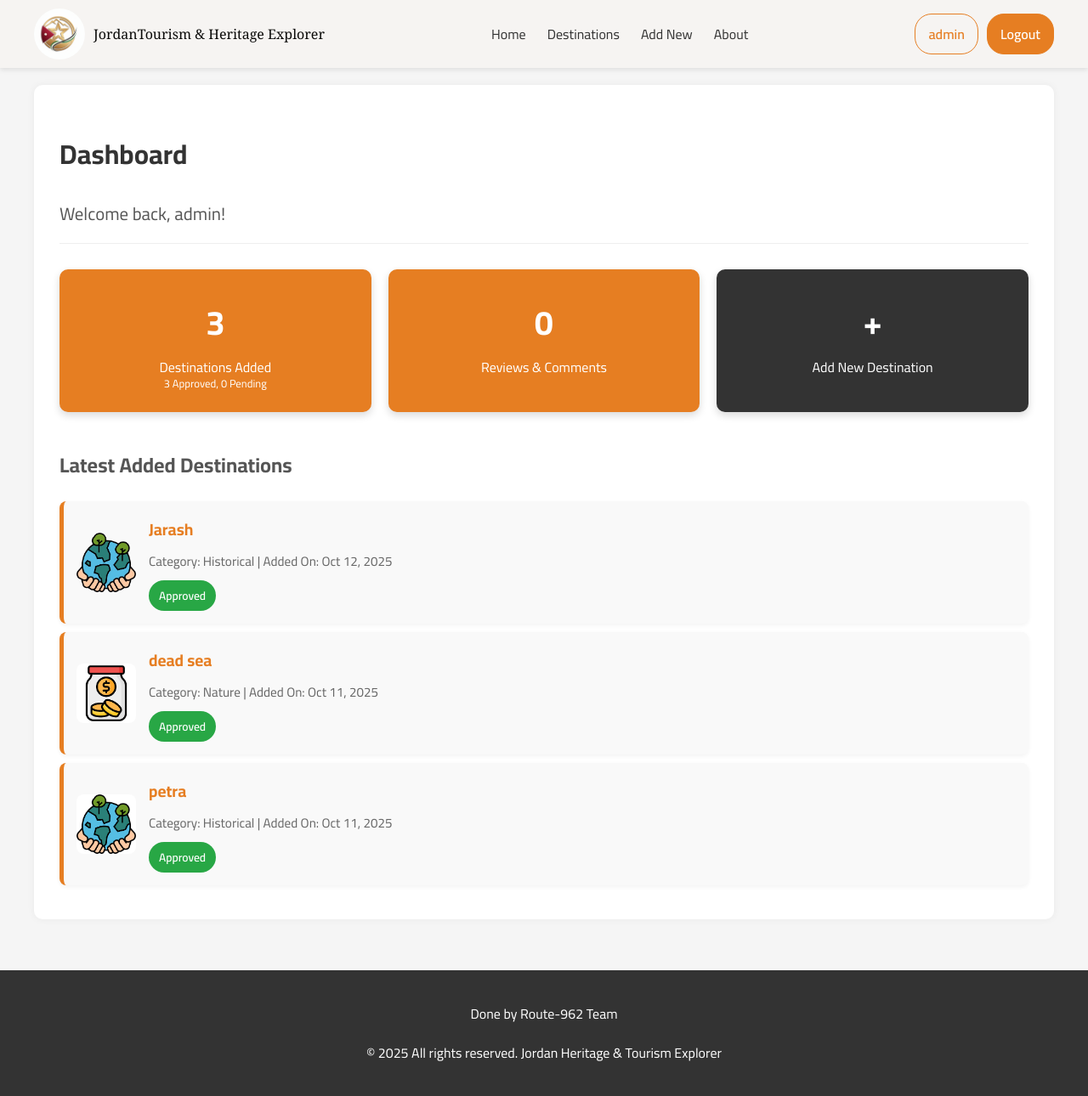
After one commit to DanyahOdeh/jordan-heritage-and-tourism-explorer, a Django app: page /user-dashboard/ in a window 1280 px wide. The commit adds this page. Shown: the whole page at 85% size. Run offline with Django 5.2, Linux system fonts and the light colour scheme; a user stored in the database is signed in; data comes from the database, SQL or seed files in the repository; both versions use the stored data as it was after the commit.

Commit message:
userdashboard was implemented

```diff
--- a/main_app/static/css/base.css
+++ b/main_app/static/css/base.css
@@ -5,10 +5,11 @@ body {
     color: #333;
 }
 
-/* Navbar */
+/* Navbar Container */
 .navbar-container {
     background-color: rgb(246, 244, 242);
     box-shadow: 0 2px 6px rgba(0,0,0,0.1);
+    width: 100%;
 }
 
 .navbar {
@@ -16,17 +17,19 @@ body {
     justify-content: space-between;
     align-items: center;
     padding: 10px 40px;
+    max-width: 1400px;
+    margin: 0 auto;
     direction: ltr;
 }
 
-
+/* Logo */
 .logo {
     display: flex;
-
     align-items: center;
     gap: 10px;
-
-    order: 1;
+    order: -1;
+    margin-left: auto;
+    margin-right: 0;
 }
 
 .logo img {
@@ -41,65 +44,101 @@ body {
     color: #0a0a09;
     font-weight: 150;
     line-height: 1;
+    white-space: nowrap;
 }
 
-
+/* Navigation Links */
 .nav-links {
-    order: 2;
-    text-align: center;
+    display: flex;
+    gap: 25px;
+    justify-content: center;
+    flex-grow: 1;
+    order: 0;
+    direction: ltr;
 }
 
 .nav-links a {
-    margin: 0 12px;
     text-decoration: none;
     color: #333;
     font-weight: 500;
+    padding: 5px 0;
+    transition: color 0.3s ease;
 }
 
+.nav-links a:hover,
 .nav-links a.active {
     color: #e67e22;
     font-weight: bold;
 }
 
-
+/* Search and Login/Signup/Profile/Logout Buttons */
 .search-login {
     display: flex;
     gap: 10px;
-    order: 3;
+    align-items: center;
+    order: 1;
+    margin-left: 0;
+    margin-right: auto;
+
 }
 
-.search-login .btn-auth {
+.btn-auth {
     padding: 8px 15px;
     border-radius: 20px;
     text-decoration: none;
     font-weight: 600;
+    transition: background-color 0.3s ease, color 0.3s ease;
+    display: inline-block;
 }
 
 .btn-auth.login {
     border: 1px solid #e67e22;
     color: #e67e22;
+    background-color: transparent;
 }
 
 .btn-auth.signup {
     background-color: #e67e22;
     color: white;
+    border: 1px solid #e67e22;
 }
 
-.btn-logout {
-    background: none;
-    border: none;
+.btn-auth.login:hover {
+    background-color: #fcece0;
+    color: #e67e22;
+}
+
+.btn-auth.signup:hover {
+    background-color: #d1701e;
     color: white;
-    cursor: pointer;
-    font-size: 1rem;
-    margin-left: 1rem;
-}
-.btn-logout:hover {
-    text-decoration: underline;
 }
 
 
+.logout-form {
+    margin: 0;
+    display: inline-block;
+}
 
-/* Hero Section */
+.logout-button {
+    border: none;
+    cursor: pointer;
+    padding: 8px 15px;
+    border-radius: 20px;
+    font-weight: 600;
+    background-color: #e67e22;
+    color: white;
+    font-family: inherit;
+    font-size: inherit;
+    transition: background-color 0.3s ease, color 0.3s ease;
+    display: inline-block;
+}
+
+.logout-button:hover {
+    background-color: #d1701e;
+    color: white;
+}
+
+
 .hero-section {
     background-image: url("/static/images/heroo.jpg");
     background-size: cover;
@@ -108,9 +147,10 @@ body {
     display: flex;
     justify-content: center;
     align-items: center;
+    color: white;
     text-align: center;
-    color: white;
 }
+
 
 .hero-content h1 {
     font-size: 35px;
@@ -189,6 +229,8 @@ body {
     border-radius: 25px;
     text-decoration: none;
 }
+
+/* About Jordan Section */
 .about-jordan {
     background-color: #ffffff;
     padding: 60px 100px;
@@ -197,6 +239,9 @@ body {
     border-top: 4px solid #e67e22;
     border-radius: 10px;
     box-shadow: 0 4px 20px rgba(0, 0, 0, 0.1);
+    max-width: 1200px;
+    margin-left: auto;
+    margin-right: auto;
 }
 
 .about-content h2 {
@@ -217,6 +262,7 @@ body {
     font-family: 'Cairo', sans-serif;
 }
 
+/* Tourism Section */
 .tourism-section {
     max-width: 800px;
     margin: auto;
@@ -270,16 +316,13 @@ body {
     margin-top: 5px;
     font-size: 1rem;
 }
+
 /* Footer */
 footer {
     background-color: #333;
     color: white;
     text-align: center;
     padding: 20px 0;
+    margin-top: 40px;
+    direction: ltr;
 }
-
-.footer-links a {
-    color: #f1f1f1;
-    text-decoration: none;
-    margin: 0 10px;
-}
--- /dev/null
+++ b/main_app/static/css/dashboard.css
@@ -0,0 +1,237 @@
+:root {
+    --primary-color: #e67e22;
+    --sidebar-width: 250px;
+}
+
+/* Dashboard Specific Styles */
+.dashboard-wrapper {
+    display: flex;
+    min-height: calc(100vh - 80px);
+    padding: 20px 40px;
+    gap: 30px;
+    max-width: 1400px;
+    margin: 0 auto;
+}
+
+/* Sidebar */
+.sidebar {
+    width: var(--sidebar-width);
+    background-color: #fff;
+    padding: 20px;
+    box-shadow: 0 0 10px rgba(0,0,0,0.05);
+    border-radius: 10px;
+    flex-shrink: 0;
+}
+
+.sidebar h3 {
+    border-bottom: 2px solid #eee;
+    padding-bottom: 15px;
+    margin-bottom: 20px;
+    color: var(--primary-color);
+    text-align: center;
+}
+
+.sidebar-nav {
+    list-style: none;
+    padding: 0;
+    margin: 0;
+}
+
+.sidebar-nav li {
+    margin-bottom: 8px;
+}
+
+.sidebar-nav a {
+    display: flex;
+    align-items: center;
+    padding: 12px 15px;
+    text-decoration: none;
+    color: #555;
+    border-radius: 8px;
+    transition: background-color 0.3s, color 0.3s;
+    font-weight: 500;
+}
+
+.sidebar-nav a i {
+    margin-right: 10px;
+    font-size: 1.1rem;
+    color: #888;
+}
+
+.sidebar-nav a:hover,
+.sidebar-nav a.active {
+    background-color: #fcece0;
+    color: var(--primary-color);
+    font-weight: bold;
+}
+.sidebar-nav a.active i {
+    color: var(--primary-color);
+}
+
+/* Main Content */
+.main-content {
+    flex-grow: 1;
+    padding: 30px;
+    background-color: #fff;
+    border-radius: 10px;
+    box-shadow: 0 0 10px rgba(0,0,0,0.05);
+}
+
+.main-content h1 {
+    color: #333;
+    margin-bottom: 10px;
+}
+
+.welcome-message {
+    margin-bottom: 30px;
+    padding-bottom: 15px;
+    border-bottom: 1px solid #eee;
+    font-size: 1.3rem;
+    color: #555;
+}
+
+/* Stat Cards */
+.stat-cards-grid {
+    display: grid;
+    grid-template-columns: repeat(auto-fit, minmax(200px, 1fr));
+    gap: 20px;
+    margin-bottom: 40px;
+}
+
+.stat-card {
+    background-color: var(--primary-color);
+    color: white;
+    padding: 25px;
+    border-radius: 10px;
+    text-align: center;
+    box-shadow: 0 4px 10px rgba(0,0,0,0.15);
+    transition: transform 0.3s, background-color 0.3s;
+    cursor: pointer;
+}
+
+.stat-card:hover {
+    transform: translateY(-5px);
+    background-color: #d1701e;
+}
+
+.stat-card .number {
+    font-size: 2.5rem;
+    font-weight: bold;
+    margin-bottom: 5px;
+}
+
+.stat-card p {
+    margin: 0;
+    font-size: 1rem;
+    line-height: 1.3;
+}
+
+/* Specific style for 'Add New Destination' card */
+.add-destination-card {
+    background-color: #333;
+}
+.add-destination-card:hover {
+    background-color: #555;
+}
+
+/* Latest Activity Section */
+.latest-activity h3 {
+    color: #555;
+    margin-bottom: 20px;
+    font-size: 1.5rem;
+}
+
+.activity-item {
+    display: flex;
+    align-items: center;
+    background-color: #f9f9f9;
+    padding: 15px;
+    border-radius: 8px;
+    margin-bottom: 10px;
+    border-left: 5px solid var(--primary-color);
+    box-shadow: 0 2px 5px rgba(0,0,0,0.05);
+}
+
+.activity-item img {
+    width: 70px;
+    height: 70px;
+    border-radius: 8px;
+    object-fit: cover;
+    margin-right: 15px;
+}
+
+.activity-details {
+    flex-grow: 1;
+}
+
+.activity-details strong {
+    display: block;
+    font-size: 1.2rem;
+    color: var(--primary-color);
+    margin-bottom: 5px;
+}
+
+.activity-details p {
+    margin: 0;
+    color: #666;
+    font-size: 0.95rem;
+}
+
+.status-badge {
+    background-color: #ffcc00;
+    color: #333;
+    padding: 5px 12px;
+    border-radius: 20px;
+    font-size: 0.85rem;
+    font-weight: 600;
+    display: inline-block;
+    margin-top: 8px;
+}
+.status-badge.approved {
+    background-color: #28a745;
+    color: white;
+}
+.status-badge.declined {
+    background-color: #dc3545;
+    color: white;
+}
+
+.sidebar-logout-form {
+    margin: 0;
+    width: 100%;
+}
+
+.sidebar-logout-button {
+    display: flex;
+    align-items: center;
+    justify-content: flex-start;
+    width: 100%;
+    padding: 12px 15px;
+    background: none;
+    border: none;
+    cursor: pointer;
+    color: #555;
+    border-radius: 8px;
+    transition: background-color 0.3s, color 0.3s;
+    font-family: inherit;
+    font-weight: 500;
+    font-size: 1rem;
+    text-align: left;
+}
+
+.sidebar-logout-button i {
+    margin-right: 10px;
+    font-size: 1.1rem;
+    color: #888;
+    transition: color 0.3s;
+}
+
+.sidebar-logout-button:hover {
+    background-color: #fcece0;
+    color: var(--primary-color);
+    font-weight: bold;
+}
+
+.sidebar-logout-button:hover i {
+    color: var(--primary-color);
+}
--- a/main_app/templates/base.html
+++ b/main_app/templates/base.html
@@ -1,24 +1,25 @@
 {% load static %}
 <!DOCTYPE html>
-<html lang="ar" dir="rtl">
+<html lang="en" dir="LTR">
 <head>
     <meta charset="UTF-8">
     <meta name="viewport" content="width=device-width, initial-scale=1.0">
     <link rel="icon" type="image/png" href="{% static 'images/logo.png' %}">
     <title>{% block title %}Jordan Heritage & Tourism Explorer{% endblock %}</title>
 
-
     <link rel="stylesheet" href="https://cdnjs.cloudflare.com/ajax/libs/font-awesome/6.5.0/css/all.min.css">
     <link href="https://fonts.googleapis.com/css2?family=Cairo:wght@400;600;700&display=swap" rel="stylesheet">
 
+    <link rel="stylesheet" href="{% static 'css/base.css' %}">
+    {% block head %}
 
-    <link rel="stylesheet" href="{% static 'css/base.css' %}">
+    {% endblock head %}
 </head>
 <body>
 
+    <header class="navbar-container" >
+        <div class="navbar">
 
-    <header class="navbar-container">
-        <div class="navbar">
             <div class="logo">
                 <img src="{% static 'images/logo.png' %}" alt="Jordan Logo">
                 <div class="logo-text">
@@ -28,35 +29,53 @@
 
             <nav class="nav-links">
                 <a href="{% url 'home' %}" class="active">Home</a>
-                <a href="#">Destinations</a>
-                <a href="#">Add New</a>
-                <a href="#">About</a>
+
+                {% if user.is_authenticated %}
+                     <a href="{% url 'destination_list' %}">Destinations</a>
+                    <a href="{% url 'add_destination' %}">Add New</a>
+
+                {% endif %}
+
+                <a href="">About</a>
             </nav>
 
             <div class="search-login">
-                <a href="{% url "login" %}" class="btn-auth login">Login</a>
-                <a href="{% url "signup" %}" class="btn-auth signup">Signup</a>
+                {% if user.is_authenticated %}
+                    <a href="{% url 'user_dashboard' %}" class="btn-auth login">{{ user.username }}</a>
+                    <form method="post" action="{% url 'logout' %}" class="logout-form">
+                        {% csrf_token %}
+                        <button type="submit" class="btn-auth signup logout-button">
+                            Logout
+                        </button>
+                    </form>
+
+                {% else %}
+                    <a href="{% url 'login' %}" class="btn-auth login">Login</a>
+                    <a href="{% url 'signup' %}" class="btn-auth signup">Sign Up</a>
+                {% endif %}
             </div>
         </div>
     </header>
 
-    {% block content %}{% endblock %}
+    <main>
+        {% block content %}{% endblock %}
+    </main>
 
+    <script>
+        const links = document.querySelectorAll('.nav-links a');
+        const currentPath = window.location.pathname;
+
+        links.forEach(link => {
+            link.classList.remove('active');
+            if (link.getAttribute('href') === currentPath) {
+                link.classList.add('active');
+            }
+        });
+    </script>
 
     <footer>
-        <div class="footer-links">
-            <a href="#">About</a> |
-            <a href="#">Contact</a> |
-            <a href="#">Privacy</a>
-        </div>
-
-
-
-        <p>© 2025 Jordan Heritage & Tourism Explorer</p>
-
-
-
-
+        <p> Done by Route-962 Team </p>
+        <p>© 2025 All rights reserved. Jordan Heritage & Tourism Explorer</p>
     </footer>
 
 </body>
--- /dev/null
+++ b/main_app/templates/userdashboard.html
@@ -0,0 +1,59 @@
+{% extends "base.html" %}
+{% load static %}
+
+{% block title %}Dashboard | Jordan Heritage & Tourism Explorer{% endblock %}
+
+{% block head %}
+    <link rel="stylesheet" href="https://cdnjs.cloudflare.com/ajax/libs/font-awesome/6.0.0-beta3/css/all.min.css">
+
+    <link rel="stylesheet" href="{% static 'css/dashboard.css' %}">
+{% endblock head %}
+
+
+{% block content %}
+
+    <div class="dashboard-wrapper">
+
+        <main class="main-content">
+            <h1>Dashboard</h1>
+            <p class="welcome-message">Welcome back, {{ user.username }}!</p>
+
+            <div class="stat-cards-grid">
+
+                <div class="stat-card">
+                    <div class="number">{{ total_destinations_count }}</div>
+                    <p>Destinations Added</p>
+                    <p style="font-size: 0.8rem;">{{ approved_destinations_count }} Approved, {{ pending_destinations_count }} Pending</p>
+                </div>
+
+                <div class="stat-card">
+                    <div class="number">0</div>
+                    <p>Reviews & Comments</p>
+                </div>
+
+                <a href="{% url 'add_destination' %}" class="stat-card add-destination-card" style="text-decoration: none;">
+                    <div class="number">+</div>
+                    <p>Add New Destination</p>
+                </a>
+            </div>
+
+            <section class="latest-activity">
+                <h3>Latest Added Destinations</h3>
+
+                {% for destination in latest_destinations %}
+                    <div class="activity-item">
+                        <img src="{% if destination.image %}{{ destination.image.url }}{% else %}{% static 'images/default_destination.png' %}{% endif %}" alt="{{ destination.name }} Image">
+                        <div class="activity-details">
+                            <strong><a href="{% url 'destination_detail' pk=destination.pk %}" style="color: inherit; text-decoration: none;">{{ destination.name }}</a></strong>
+                            <p>Category: {{ destination.get_category_display }} | Added On: {{ destination.created_at|date:"M d, Y" }}</p>
+                            <span class="status-badge {{ destination.status }}">{{ destination.get_status_display }}</span>
+                        </div>
+                    </div>
+                {% empty %}
+                    <p>You haven't added any destinations yet. Use the "Add New Destination" card above to share your favorite spot!</p>
+                {% endfor %}
+            </section>
+        </main>
+    </div>
+
+{% endblock content %}
--- a/main_app/urls.py
+++ b/main_app/urls.py
@@ -5,11 +5,41 @@ urlpatterns = [
     # Routes will be added here
      path('', views.home, name='home'),
 
+
     # Destination URLs
     path('destinations/', views.destination_list, name='destination_list'),
     path('destinations/add/', views.add_destination, name='add_destination'),
     path('destinations/<int:pk>/', views.destination_detail, name='destination_detail'),
-     path('login/', views.login, name='login'),
-     path('signup/', views.signup, name='signup'),
+    path('login/', views.login, name='login'),
+    path('signup/', views.signup, name='signup'),
+    path('about/', views.about, name='about'),
+    path('user-dashboard/', views.user_dashboard, name='user_dashboard'),
     #  path('accounts/signup/', views.signup, name='signup'),
 ]
+
+
+# from django.urls import path
+# from . import views # Import views to connect routes to view functions
+# from django.contrib.auth import views as auth_views # Import Django's auth views
+
+# urlpatterns = [
+#     # Home URL
+#     path('', views.home, name='home'),
+
+#     # User Authentication URLs (using Django's built-in views for better practice)
+#     # Consider using Django's LoginView and LogoutView instead of custom ones for security and features
+#     # path('login/', auth_views.LoginView.as_view(template_name='login.html'), name='login'),
+#     # path('logout/', auth_views.LogoutView.as_view(next_page='home'), name='logout'),
+#     # If you want to keep your custom login/signup:
+#     path('login/', views.login_view, name='login'), # Your custom login view
+#     path('signup/', views.signup_view, name='signup'), # Your custom signup view
+
+#     # Destination URLs
+#     path('destinations/', views.destination_list, name='destination_list'),
+#     path('destinations/add/', views.add_destination, name='add_destination'),
+#     path('destinations/<int:pk>/', views.destination_detail, name='destination_detail'),
+
+
+#     path('user-dashboard/', views.user_dashboard, name='user_dashboard'),
+#     #  path('userdashboard/<int:user_id>/', views.user_dashboard, name='user_dashboard'),
+# ]
--- a/main_app/views.py
+++ b/main_app/views.py
@@ -2,20 +2,21 @@ from django.shortcuts import render, redirect , get_object_or_404
 from django.contrib.auth.decorators import login_required
 from .forms import DestinationForm
 from .models import Destination
+from django.shortcuts import render, redirect
+from django.contrib import messages
+from django.contrib.auth.models import User
+from django.contrib.auth import login as auth_login
+from django.contrib.auth.forms import UserCreationForm
 
 # Create your views here.
 def home(request):
     return render(request, 'home.html')
 
-from django.shortcuts import render, redirect
-from django.contrib import messages
-from django.contrib.auth.models import User # إذا كنت ستستخدم نظام المستخدمين المدمج في Django
-from django.contrib.auth.forms import UserCreationForm # بديل أبسط
+
 
 def login(request):
     if request.method == 'POST':
-        # هنا يمكنك معالجة بيانات النموذج
-        # مثال بسيط لإنشاء مستخدم (للتوضيح فقط، استخدم نماذج Django forms.py للإنتاج)
+
         username = request.POST.get('username')
         email = request.POST.get('email')
         password = request.POST.get('password')
@@ -26,15 +27,14 @@ def login(request):
             return render(request, 'login.html')
 
         try:
-            # مثال لإنشاء مستخدم جديد
             user = User.objects.create_user(username=username, email=email, password=password)
             user.save()
             messages.success(request, 'Account created successfully! Please log in.')
-            return redirect('login_url_name') # قم بتوجيه المستخدم لصفحة تسجيل الدخول
+            return redirect('login_url_name')
         except Exception as e:
             messages.error(request, f'An error occurred: {e}')
-            # يمكنك إضافة معالجة للأخطاء مثل اسم المستخدم موجود مسبقًا
-            return render(request, 'login.html')
+
+            return render(request, 'user_dashboard')
 
     return render(request, 'login.html')
 
@@ -63,28 +63,73 @@ def signup(request):
 
         user = User.objects.create_user(username=username, email=email, password=password)
         user.save()
-        messages.success(request, 'Account created successfully! Please log in.')
-        return redirect('home')
+        auth_login(request, user)
+        return redirect('user_dashboard')
 
     return render(request, 'signup.html')
+
+def about(request):
+      return render(request, 'about.html')
 
 def destination_list(request):
     destinations = Destination.objects.filter(status='approved')
     return render(request, 'destinations/list.html',{'destinations':destinations})
+
 def destination_detail(request, pk):
     destination = get_object_or_404(Destination, pk=pk)
     destination = get_object_or_404(Destination, pk=pk)
     return render(request, 'destinations/detail.html',{'destination': destination})
-@login_required
+
+# @login_required
 def add_destination(request):
     if request.method == 'POST':
         form = DestinationForm(request.POST, request.FILES)
         if form.is_valid():
             destination = form.save(commit = False)
-            destination.created_by = request.user
+            #destination.created_by = request.user
             destination.save()
             return redirect('destination_list')
-        else:
+    else:
             form = DestinationForm()
+    return render(request, 'destinations/add.html',{'form': form})
 
-        return render(request, 'destinations/add.html',{'form': form})
+def destination_list(request):
+    query = request.GET.get('q', '')
+    category = request.GET.get('category', '')
+
+    destinations = Destination.objects.filter(status='approved')
+
+    if query:
+        destinations = destinations.filter(name__icontains=query)
+
+    if category and category != 'all':
+        destinations = destinations.filter(category=category)
+
+    return render(request, 'destinations/list.html', {
+        'destinations': destinations,
+        'query': query,
+        'selected_category': category,
+    })
+
+@login_required
+def user_dashboard(request):
+    """
+    Displays the user's personal dashboard with their contributions and stats.
+    """
+    user = request.user
+
+    user_destinations = Destination.objects.filter(created_by=user)
+    approved_destinations_count = user_destinations.filter(status='approved').count()
+    pending_destinations_count = user_destinations.filter(status='pending').count()
+    total_destinations_count = user_destinations.count()
+
+    latest_destinations = user_destinations.order_by('-created_at')[:3]
+
+    context = {
+        'user': user,
+        'total_destinations_count': total_destinations_count,
+        'approved_destinations_count': approved_destinations_count,
+        'pending_destinations_count': pending_destinations_count,
+        'latest_destinations': latest_destinations,
+    }
+    return render(request, 'userdashboard.html', context)
--- a/tourismexplorer/settings.py
+++ b/tourismexplorer/settings.py
@@ -130,5 +130,5 @@ import os
 BASE_DIR = os.path.dirname(os.path.dirname(os.path.abspath(__file__)))
 MEDIA_ROOT = os.path.join(BASE_DIR, 'media')
 
-LOGIN_REDIRECT_URL = 'home'
+LOGIN_REDIRECT_URL = 'user_dashboard'
 LOGOUT_REDIRECT_URL = 'home'
```
Also changed, not shown: db.sqlite3. Lines whose indentation alone changed are shown as unchanged.
